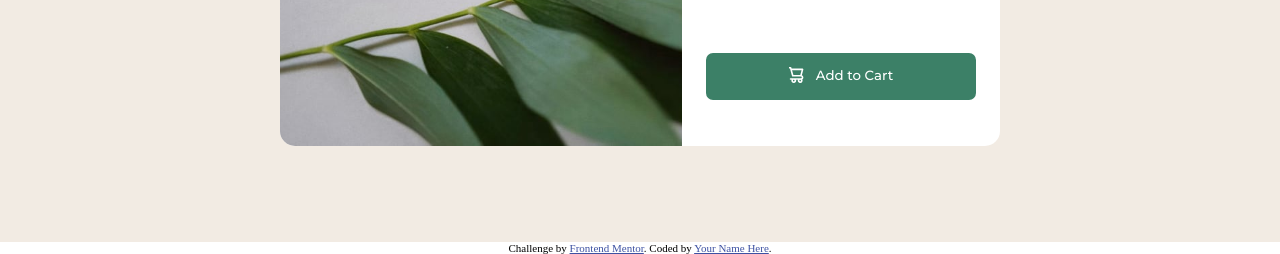
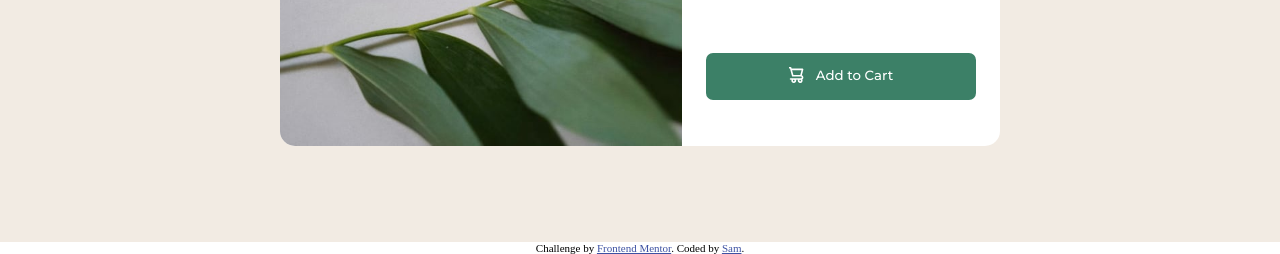
Before and after one commit to S-Rosemond/Product_Preview_Card, a plain HTML site: page src/index.html in a window 1280 px wide. Shown: the part 558-812 px from the top of the page. Drawn offline with Linux system fonts and the light colour scheme.

Commit message:
github setup

```diff
--- a/src/index.html
+++ b/src/index.html
@@ -74,7 +74,7 @@
       Challenge by
       <a href="https://www.frontendmentor.io?ref=challenge" target="_blank"
         >Frontend Mentor</a
-      >. Coded by <a href="#">Your Name Here</a>.
+      >. Coded by <a href="#">Sam</a>.
     </div>
   </body>
 </html>
```
Also changed, not shown: src/Screenshot 2022-07-14 at 18-01-00 Frontend Mentor Product preview card component - Copy.png (renamed from src/Screenshot 2022-07-14 at 18-01-00 Frontend Mentor Product preview card component.png), src/Screenshot 2022-07-14 at 18-02-16 Frontend Mentor Product preview card component - Copy.png (renamed from src/Screenshot 2022-07-14 at 18-02-16 Frontend Mentor Product preview card component.png), 1 other file.
